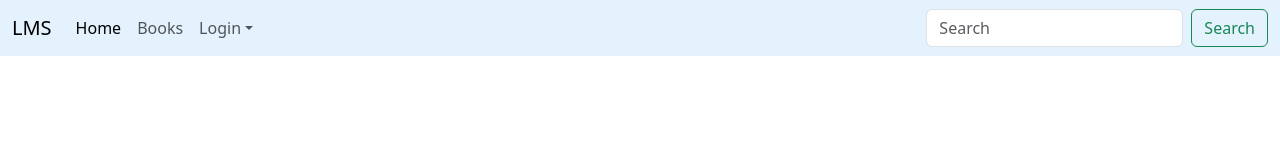
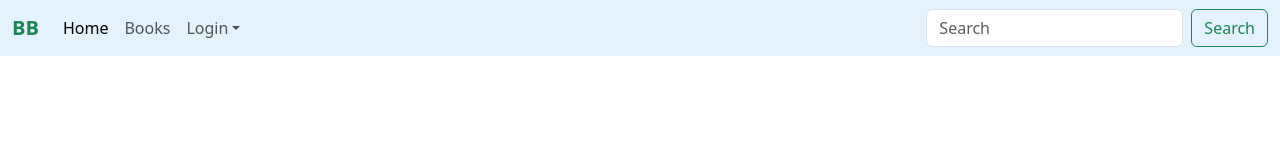
Before and after one commit to ItsAnkitPandey/Library_management_system, a React (Vite) app in the folder frontend/: page / in a window 1280 px wide. Shown: the top 160 px of the page. Built offline with nearby package versions, Linux system fonts and the light colour scheme.

Commit message:
changed logo text to BB

```diff
--- a/frontend/src/components/Navbar.jsx
+++ b/frontend/src/components/Navbar.jsx
@@ -10,7 +10,7 @@
         <div>
             <nav className="navbar navbar-expand-lg " style={{ backgroundColor: "#e3f2fd" }} >
                 <div className="container-fluid">
-                    <Link to='/' className="navbar-brand" >LMS</Link>
+                    <Link to='/' className="navbar-brand text-success fw-bold" >BB</Link>
                     <button className="navbar-toggler" type="button" data-bs-toggle="collapse" data-bs-target="#navbarSupportedContent" aria-controls="navbarSupportedContent" aria-expanded="false" aria-label="Toggle navigation">
                         <span className="navbar-toggler-icon"></span>
                     </button>
```
